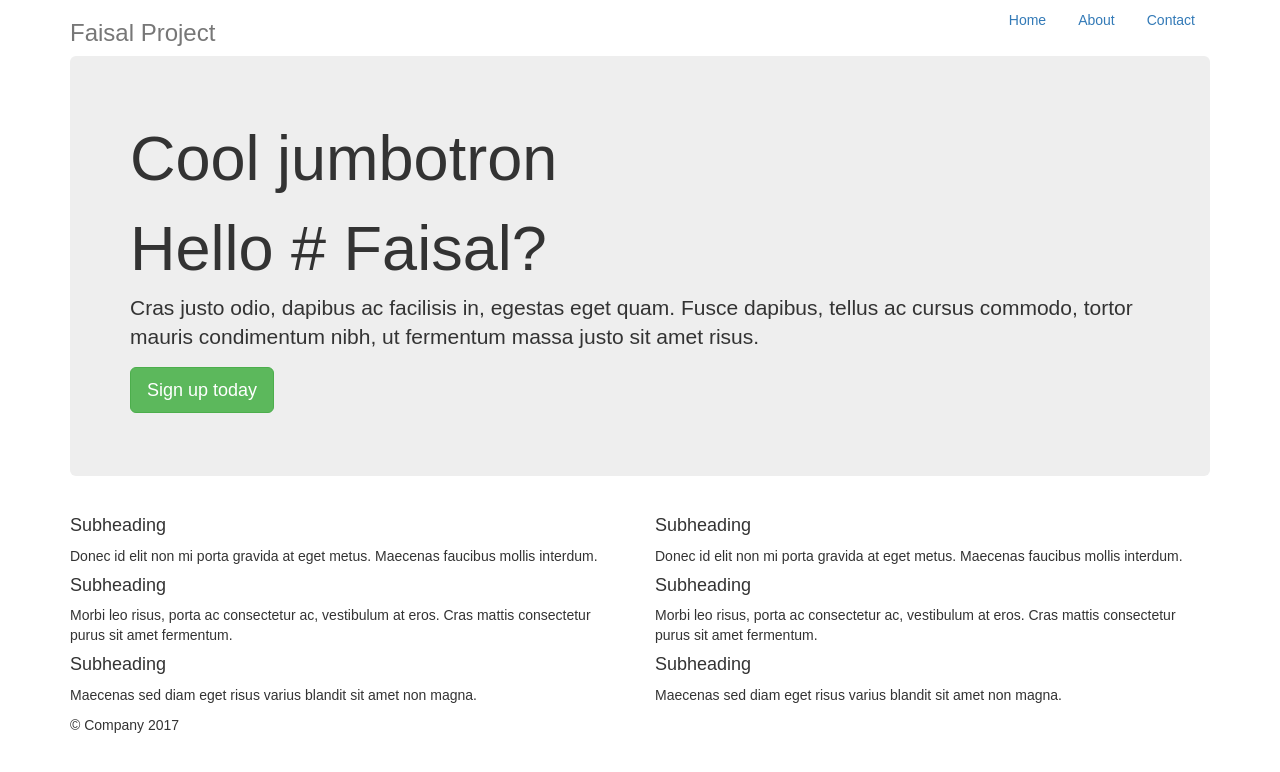
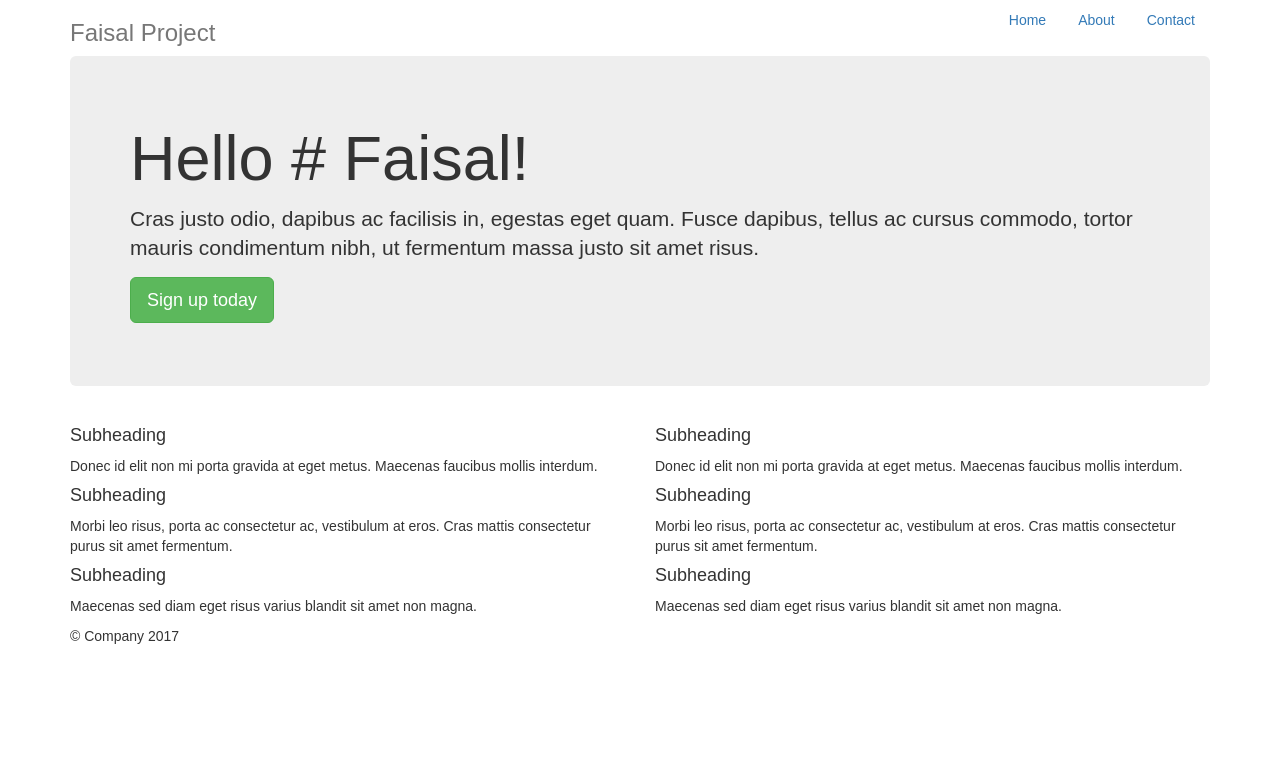
Before and after one commit to faisal-dirwan/variableassign-js-dev-env, a website built with webpack: page src/index.html in a window 1280 px wide. Built offline with nearby package versions, Linux system fonts and the light colour scheme.

Commit message:
corect the index.html file

```diff
--- a/src/index.html
+++ b/src/index.html
@@ -36,8 +36,8 @@
         <main role="main">
 
             <div class="jumbotron">
-                <h1 class="display-3">Cool jumbotron</h1>
-                <h1>Hello # Faisal?</h1>
+
+                <h1>Hello # Faisal!</h1>
                 <p class="lead">Cras justo odio, dapibus ac facilisis in, egestas eget quam. Fusce
                     dapibus, tellus ac cursus commodo, tortor mauris condimentum
                     nibh, ut fermentum massa justo sit amet risus.</p>
```
